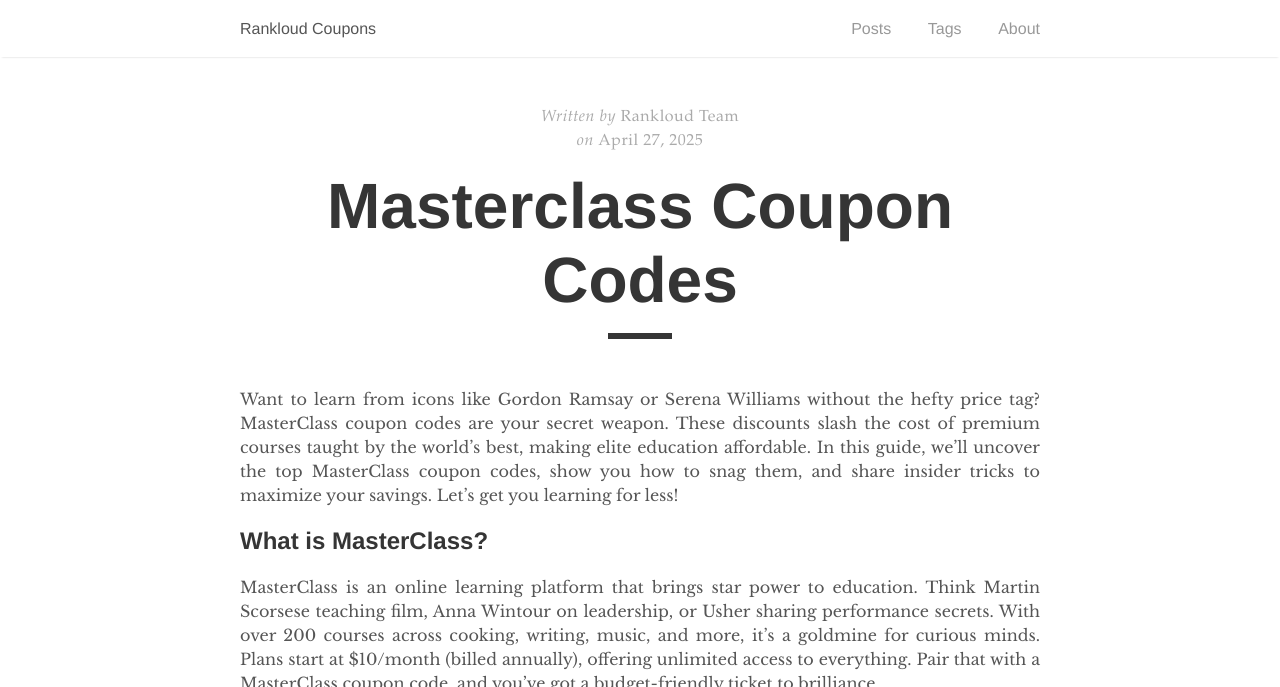
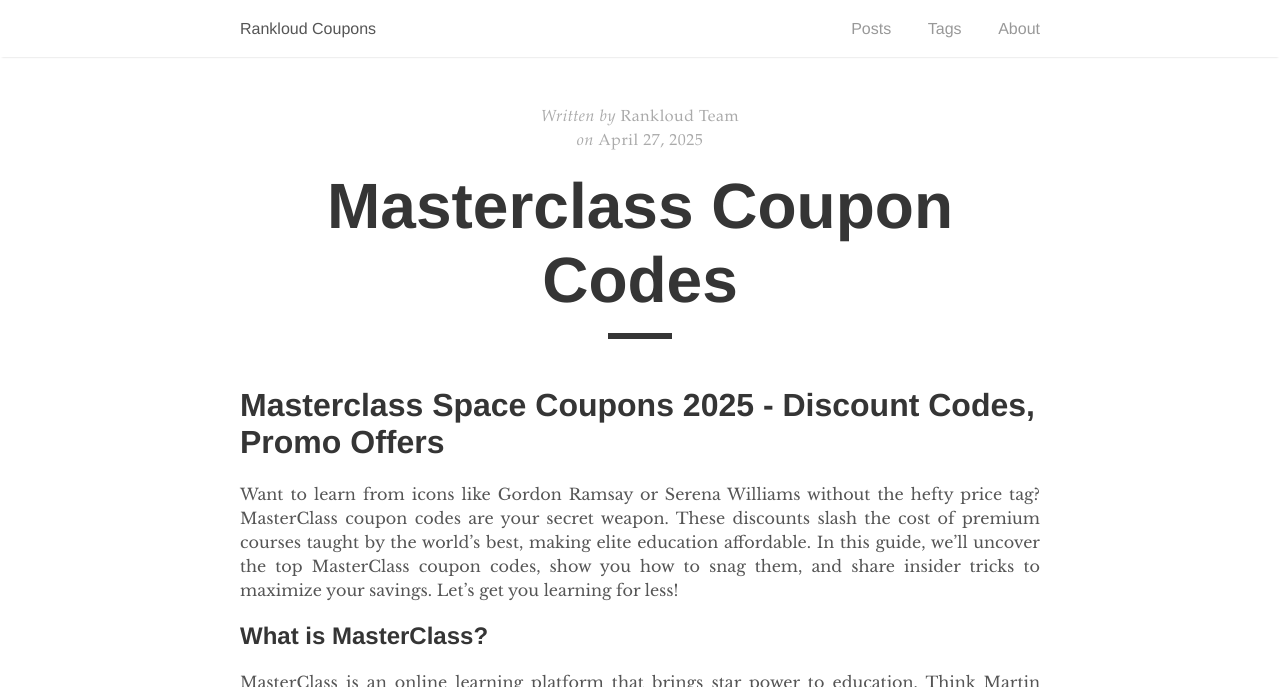
Before and after one commit to rankloud/ibcs, a Jekyll site: the page built from _posts/2025-04-27-masterclass-coupon-codes.md, in a window 1280 px wide and 900 px high, cut to the strip 0-687 px from the top of the window. Built offline with Jekyll 4.4.1, drawn with Linux system fonts in a browser that asks for light colours; our own code applies the rules of GitHub Pages for plain Markdown files.

Commit message:
Update 2025-04-27-masterclass-coupon-codes.md

```diff
--- a/_posts/2025-04-27-masterclass-coupon-codes.md
+++ b/_posts/2025-04-27-masterclass-coupon-codes.md
@@ -10,6 +10,7 @@
 image: https://github.com/user-attachments/assets/b64496ed-06de-44af-a4c4-103522070026
 permalink: /masterclass-coupon-codes/
 ---
+# Masterclass Space Coupons 2025 - Discount Codes, Promo Offers
 
 Want to learn from icons like Gordon Ramsay or Serena Williams without the hefty price tag? MasterClass coupon codes are your secret weapon. These discounts slash the cost of premium courses taught by the world’s best, making elite education affordable. In this guide, we’ll uncover the top MasterClass coupon codes, show you how to snag them, and share insider tricks to maximize your savings. Let’s get you learning for less!
 
```
